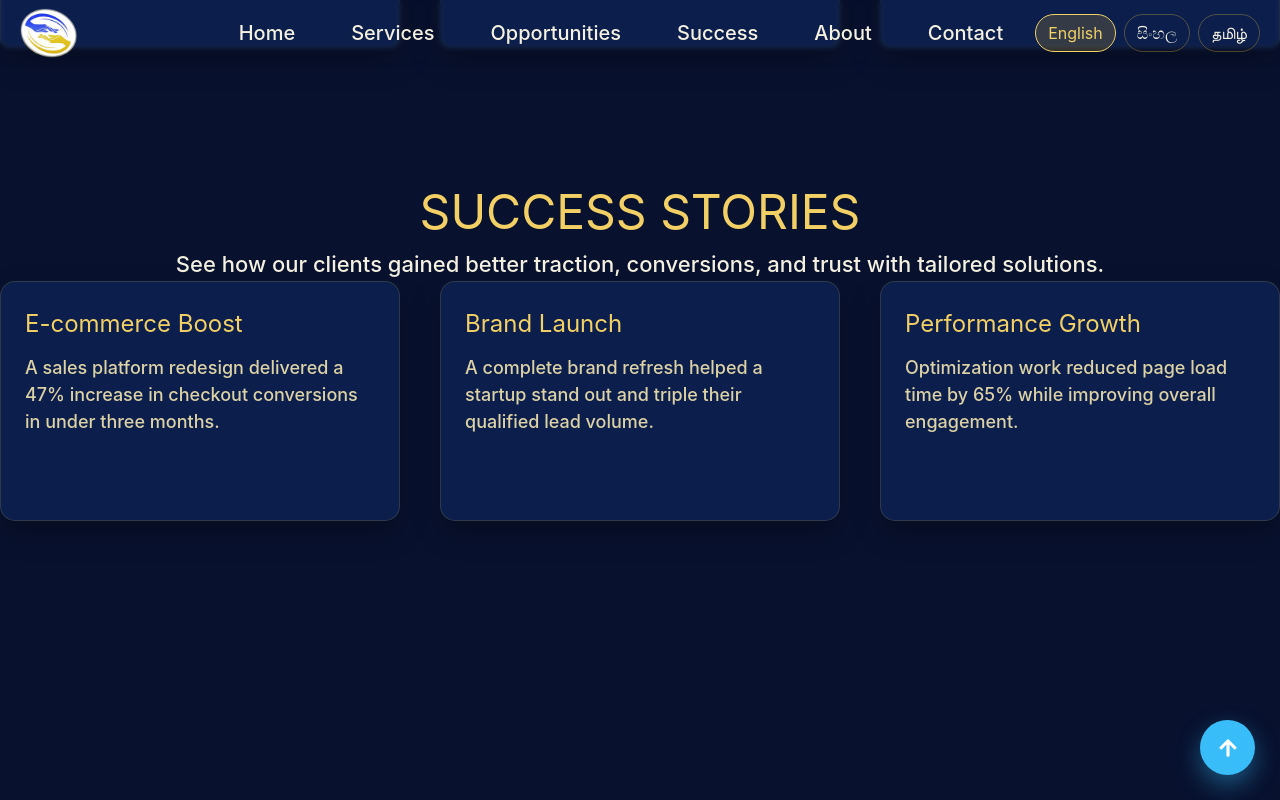
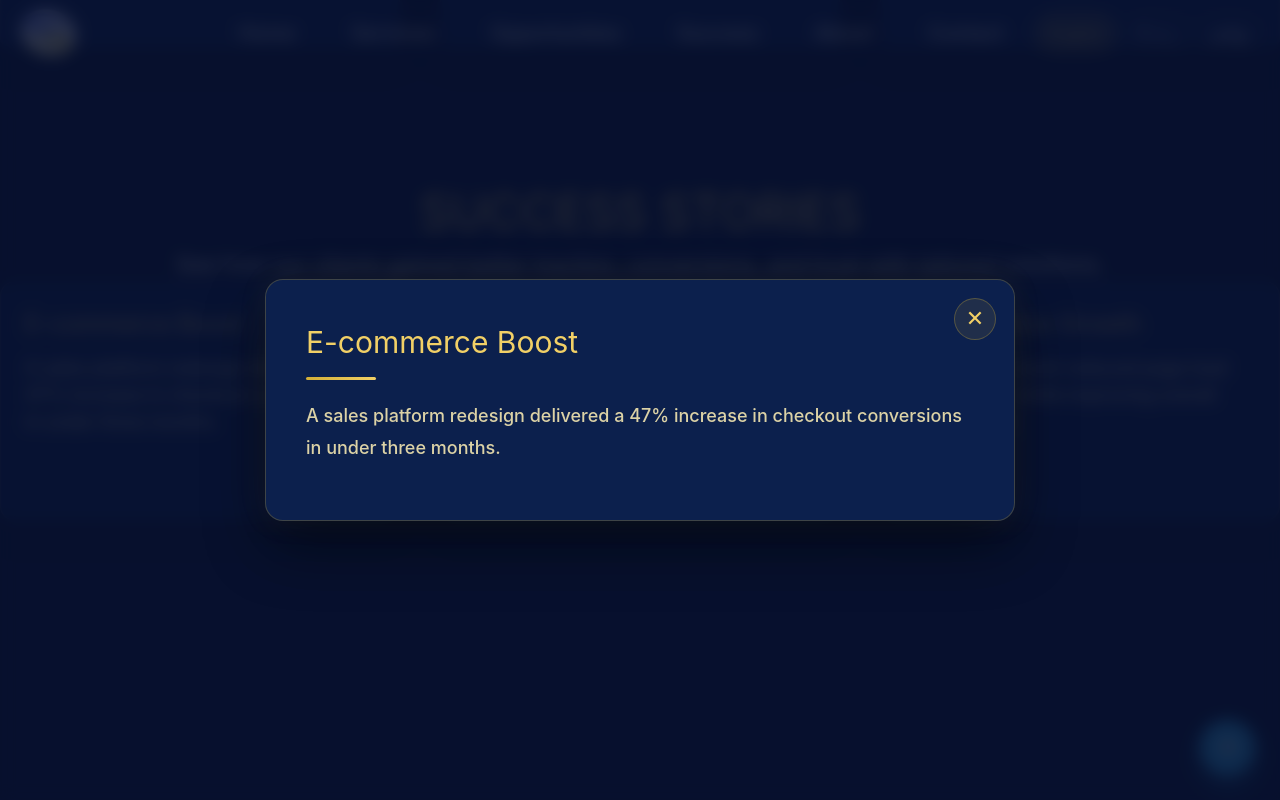
Before and after one commit to Gehan-Atapattu/dhanodya-web-pub, a React (Vite) app: page / in a window 1280 px wide. Both pictures are taken after a click on the element 200 px from the left and 2066 px from the top of the page. Shown: the part 1666-2466 px from the top of the page. Built offline with nearby package versions, Linux system fonts and the light colour scheme.

Commit message:
add popup for success stories

```diff
--- a/src/components/SuccessStories.tsx
+++ b/src/components/SuccessStories.tsx
@@ -1,8 +1,14 @@
+import { useState, useEffect } from "react";
 import { useTranslation } from "react-i18next";
-import { motion } from "framer-motion";
+import { motion, AnimatePresence } from "framer-motion";
 
 function SuccessStories(): React.JSX.Element {
   const { t } = useTranslation();
+
+  const [selectedStory, setSelectedStory] = useState<{
+    title: string;
+    text: string;
+  } | null>(null);
 
   const stories = [
     {
@@ -18,6 +24,20 @@ function SuccessStories(): React.JSX.Element {
       text: t("success.performance.text"),
     },
   ];
+
+  useEffect(() => {
+    const handleKeyDown = (e: KeyboardEvent) => {
+      if (e.key === "Escape") {
+        setSelectedStory(null);
+      }
+    };
+
+    window.addEventListener("keydown", handleKeyDown);
+
+    return () => {
+      window.removeEventListener("keydown", handleKeyDown);
+    };
+  }, []);
 
   const cardVariants = {
     hidden: {
@@ -58,14 +78,71 @@ function SuccessStories(): React.JSX.Element {
               }}
               viewport={{ once: true, amount: 0.3 }}
             >
-              <div className="success-card">
+              <div
+                className="success-card"
+                style={{ cursor: "pointer" }}
+                onClick={() => setSelectedStory(story)}
+              >
                 <h3 className="card-title">{story.title}</h3>
-                <p className="card-text">{story.text}</p>
+                <p className="card-text">
+                  {story.text.length > 120
+                    ? `${story.text.substring(0, 120)}...`
+                    : story.text}
+                </p>
               </div>
             </motion.div>
           </div>
         ))}
       </div>
+
+      <AnimatePresence>
+        {selectedStory && (
+          <motion.div
+            className="modal-overlay"
+            initial={{ opacity: 0 }}
+            animate={{ opacity: 1 }}
+            exit={{ opacity: 0 }}
+            transition={{ duration: 0.25 }}
+            onClick={() => setSelectedStory(null)}
+          >
+            <motion.div
+              className="story-modal"
+              initial={{
+                opacity: 0,
+                scale: 0.8,
+                y: 40,
+              }}
+              animate={{
+                opacity: 1,
+                scale: 1,
+                y: 0,
+              }}
+              exit={{
+                opacity: 0,
+                scale: 0.8,
+                y: 40,
+              }}
+              transition={{
+                type: "spring",
+                stiffness: 250,
+                damping: 22,
+              }}
+              onClick={(e) => e.stopPropagation()}
+            >
+              <button
+                className="close-btn"
+                onClick={() => setSelectedStory(null)}
+              >
+                ✕
+              </button>
+
+              <h2 className="card-title">{selectedStory.title}</h2>
+
+              <p className="card-text">{selectedStory.text}</p>
+            </motion.div>
+          </motion.div>
+        )}
+      </AnimatePresence>
     </div>
   );
 }
--- a/src/index.css
+++ b/src/index.css
@@ -1045,6 +1045,88 @@ ul li a {
   }
 
 
+}
 
 
+.modal-overlay {
+  position: fixed;
+  inset: 0;
+
+  display: flex;
+  justify-content: center;
+  align-items: center;
+
+  background: rgba(8, 17, 46, 0.85);
+  backdrop-filter: blur(8px);
+
+  z-index: 99999;
+  padding: 24px;
 }
+
+.story-modal {
+  position: relative;
+
+  width: min(750px, 90vw);
+  max-height: 85vh;
+  overflow-y: auto;
+
+  background: rgba(13, 33, 79, 0.98);
+  color: #f5f1e1;
+
+  border: 1px solid rgba(212, 175, 55, 0.25);
+  border-radius: 18px;
+
+  padding: 40px;
+
+  box-shadow:
+    0 25px 60px rgba(0,0,0,.45),
+    0 0 30px rgba(212,175,55,.08);
+}
+
+.story-modal .card-title {
+  color: #f2d066;
+  font-size: 30px;
+  margin-bottom: 20px;
+}
+
+.story-modal .card-text {
+  color: #dcd2a6;
+  font-size: 18px;
+  line-height: 1.8;
+}
+
+.close-btn {
+  position: absolute;
+  top: 18px;
+  right: 18px;
+
+  width: 42px;
+  height: 42px;
+
+  border: 1px solid rgba(212,175,55,.3);
+  border-radius: 50%;
+
+  background: rgba(212,175,55,.1);
+  color: #f2d066;
+
+  font-size: 22px;
+  cursor: pointer;
+
+  transition: .25s;
+}
+
+.close-btn:hover {
+  background: #d4af37;
+  color: #08112e;
+  transform: rotate(90deg) scale(1.05);
+}
+
+.story-modal .card-title::after {
+    content: "";
+    display: block;
+    width: 70px;
+    height: 3px;
+    margin-top: 12px;
+    background: linear-gradient(to right, #d4af37, #f2d066);
+    border-radius: 999px;
+}
```
